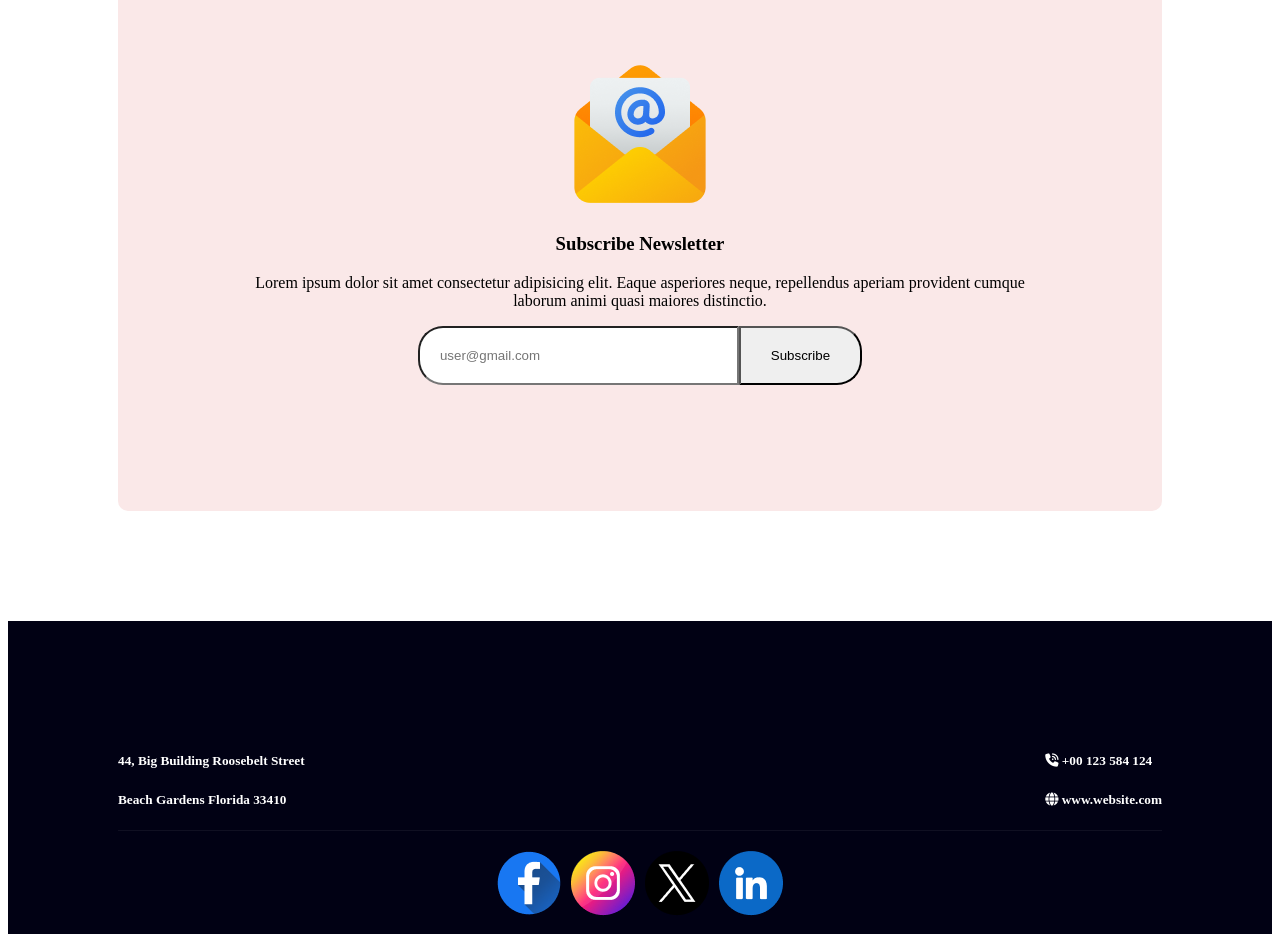
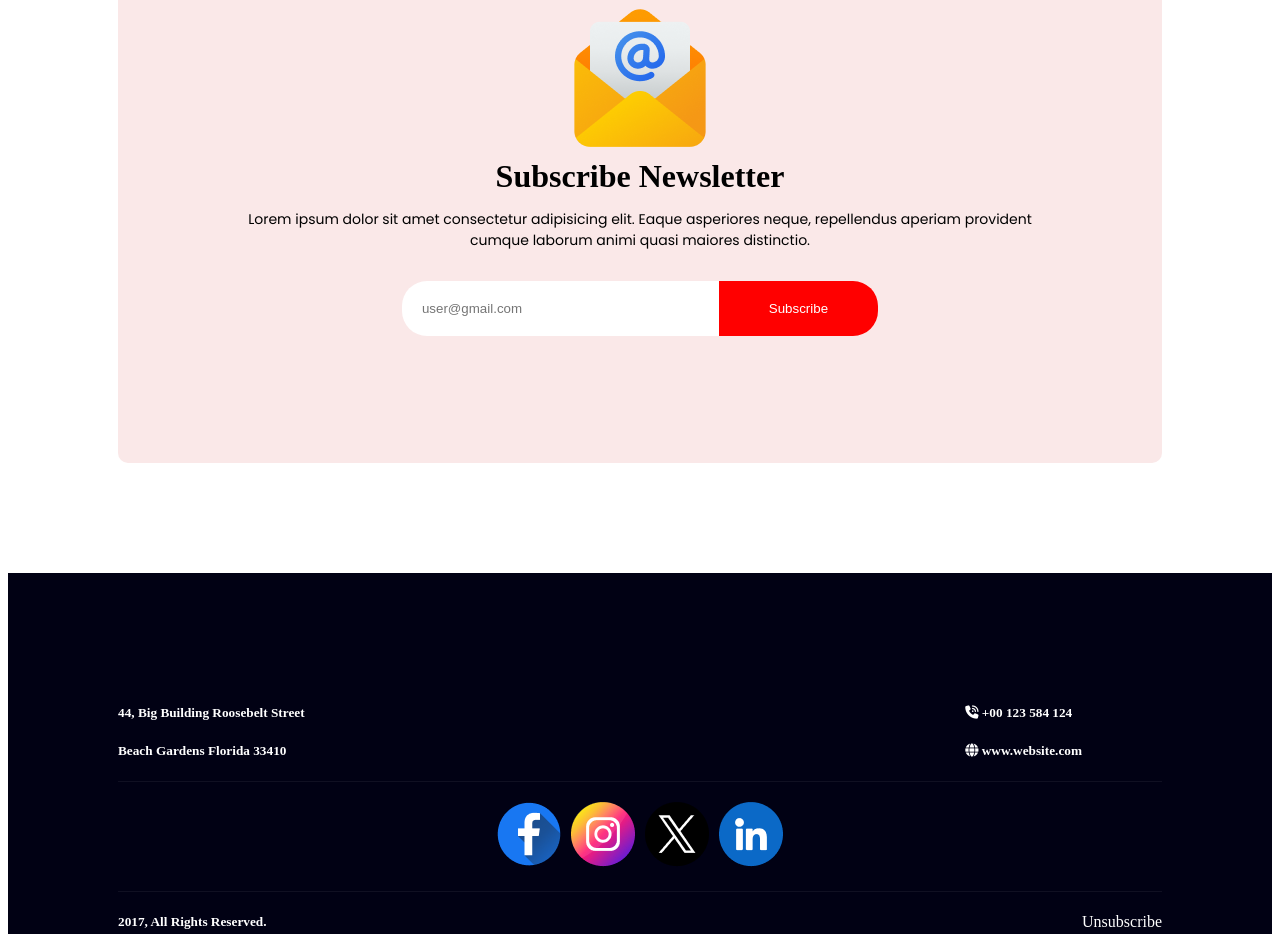
Before and after one commit to Hasna-Kabir/ph-assignment1, a plain HTML site: page index.html in a window 1280 px wide. Shown: the part 5122-6056 px from the top of the page. Drawn offline with Linux system fonts and the light colour scheme; a web font is replaced by a local one.

Commit message:
some heights adjusted

```diff
--- a/index.html
+++ b/index.html
@@ -114,8 +114,8 @@
         <!--subscribe section-->
         <section class="subscribe">
             <img src="resources/Group 61.png" alt="">
-            <h3>Subscribe Newsletter</h3>
-            <p>Lorem ipsum dolor sit amet consectetur adipisicing elit. Eaque asperiores neque, repellendus aperiam provident cumque laborum animi quasi maiores distinctio.</p>
+            <h3 style="font-size: 2em; margin: 0;" class="serif-text">Subscribe Newsletter</h3>
+            <p class="poppins-text" style="font-size: 14px;">Lorem ipsum dolor sit amet consectetur adipisicing elit. Eaque asperiores neque, repellendus aperiam provident cumque laborum animi quasi maiores distinctio.</p>
             <div class="sub-btn">
                 <input type="email" placeholder="user@gmail.com" class="gmail">
                 <input type="submit" value="Subscribe" class="submit">
--- a/styles/style.css
+++ b/styles/style.css
@@ -155,7 +155,7 @@
 
 /*portfolio*/
 .portfolio{
-  margin: 30px 110px 110px 30px;
+  margin: 30px 110px 110px 110px;
 }
 .portfolio-img{
   display: block;
@@ -179,16 +179,21 @@
   display: flex;
   gap: 0;
   justify-content: center;
+  margin-top: 30px;
 }
 .gmail{
   border-radius: 25px 0 0 25px;
   padding: 20px;
   width: 35%;
+  border: 0;
 }
 .submit{
   border-radius: 0 25px 25px 0;
-  padding: 20px 30px 20px 30px;
+  padding: 20px 50px 20px 50px;
   width: 10;
+  border: 0;
+  background-color: red;
+  color: white;
 }
 
 /*footer*/
@@ -221,3 +226,6 @@
   text-decoration: none;
   color: white;
 }
+.f-rp12{
+  padding-right: 80px;
+}
```
